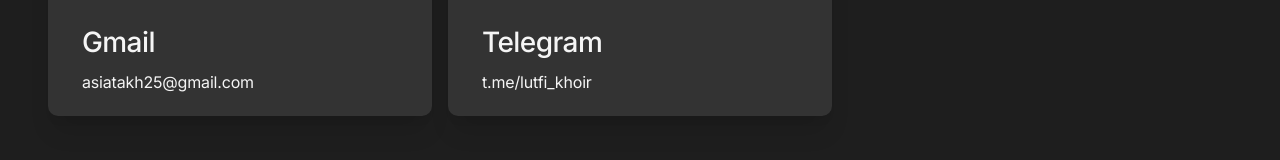
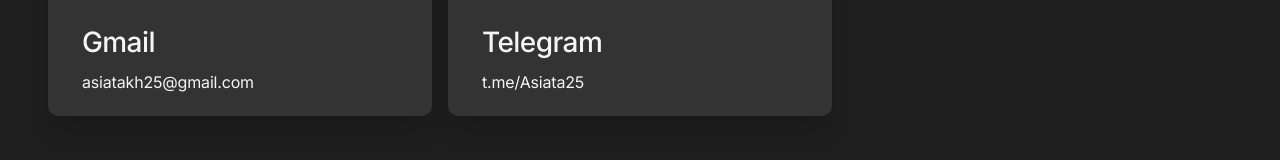
Before and after one commit to AsiataLutfi/Lite-Portfolio, a React (Create React App) app: page / in a window 1280 px wide. Shown: the part 386-546 px from the top of the page. Built offline with nearby package versions, Linux system fonts and the light colour scheme.

Commit message:
Update telegram link

```diff
--- a/src/App.js
+++ b/src/App.js
@@ -28,7 +28,7 @@
     image: TelegramImage,
     name: "Telegram",
     link: "https://t.me/lutfi_khoir",
-    username: "t.me/lutfi_khoir",
+    username: "t.me/Asiata25",
   },
 ];
 
```
